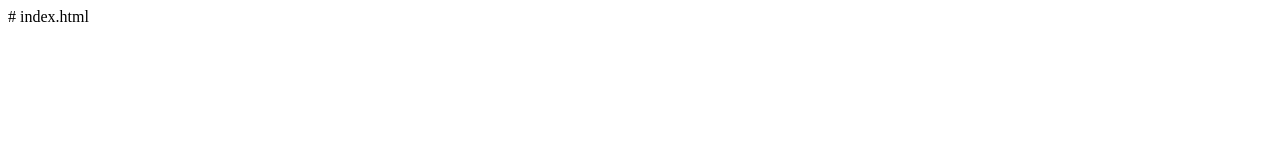
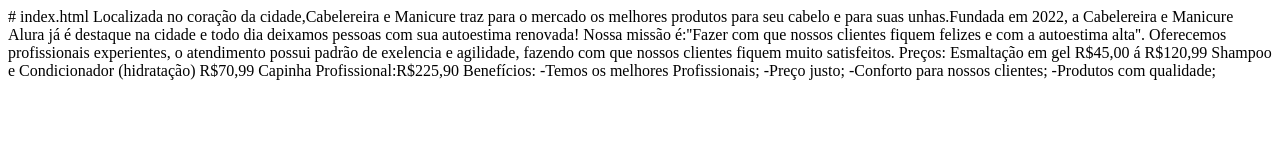
Before and after one commit to grazielesantos123/cabelereira-e-manicure-alura, a plain HTML site: page index.html in a window 1280 px wide. Drawn offline with Linux system fonts and the light colour scheme.

Commit message:
Recuperação

```diff
--- a/index.html
+++ b/index.html
@@ -1 +1,27 @@
 # index.html
+<!DOCTYPE html>
+<html lang="en">
+<head>
+    <meta charset="UTF-8">
+    <meta http-equiv="X-UA-Compatible" content="IE=edge">
+    <meta name="viewport" content="width=device-width, initial-scale=1.0">
+    <title>CABELEREIRA E MANICURE ALURA</title>
+</head>
+<body>
+    Localizada no coração da cidade,Cabelereira e Manicure traz para o mercado os melhores
+produtos para seu cabelo e para suas unhas.Fundada em 2022, a Cabelereira e Manicure Alura
+já é destaque na cidade e todo dia deixamos pessoas com sua autoestima renovada!
+Nossa missão é:''Fazer com que nossos clientes fiquem felizes e com a autoestima alta''.
+Oferecemos profissionais experientes, o atendimento possui padrão de exelencia e agilidade,
+fazendo com que nossos clientes fiquem muito satisfeitos.
+Preços:
+Esmaltação em gel R$45,00 á R$120,99
+Shampoo e Condicionador (hidratação) R$70,99
+Capinha Profissional:R$225,90
+Benefícios:
+-Temos os melhores Profissionais;
+-Preço justo;
+-Conforto para nossos clientes;
+-Produtos com qualidade;
+</body>
+</html>
```
